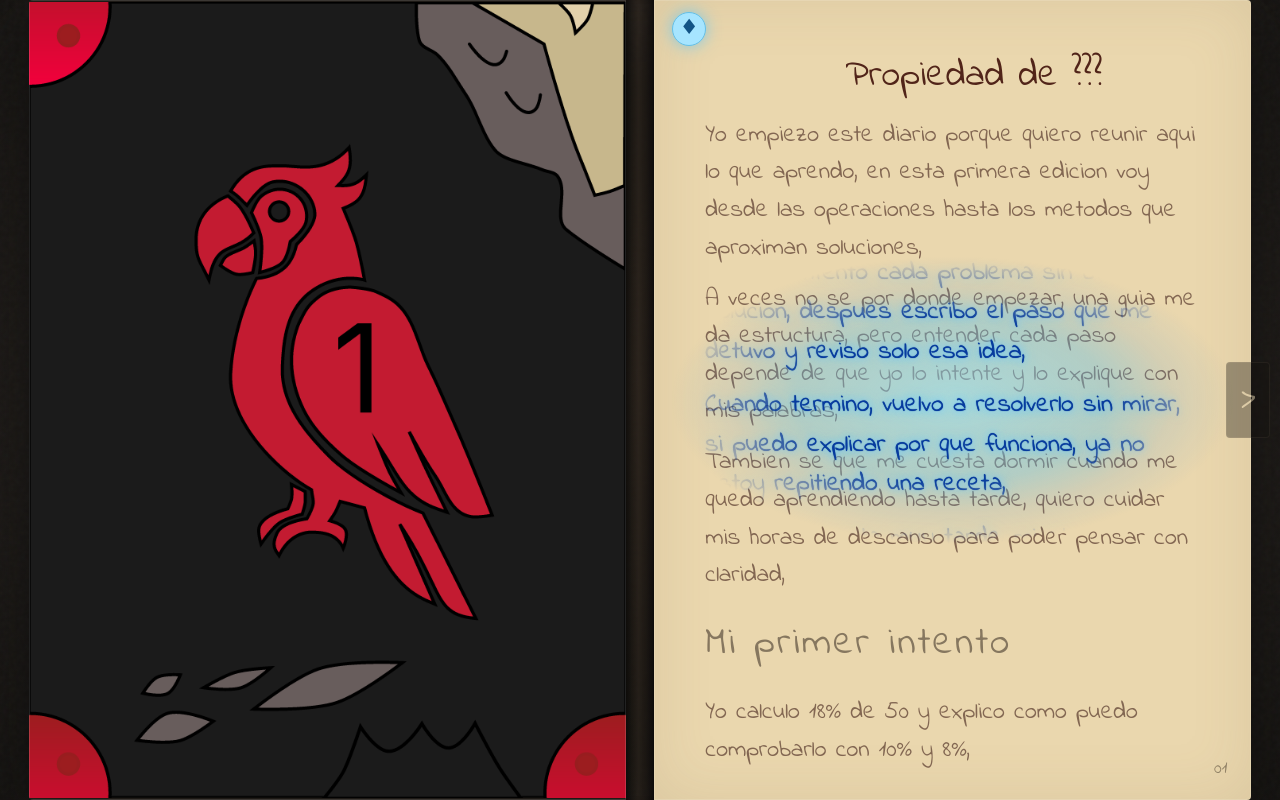
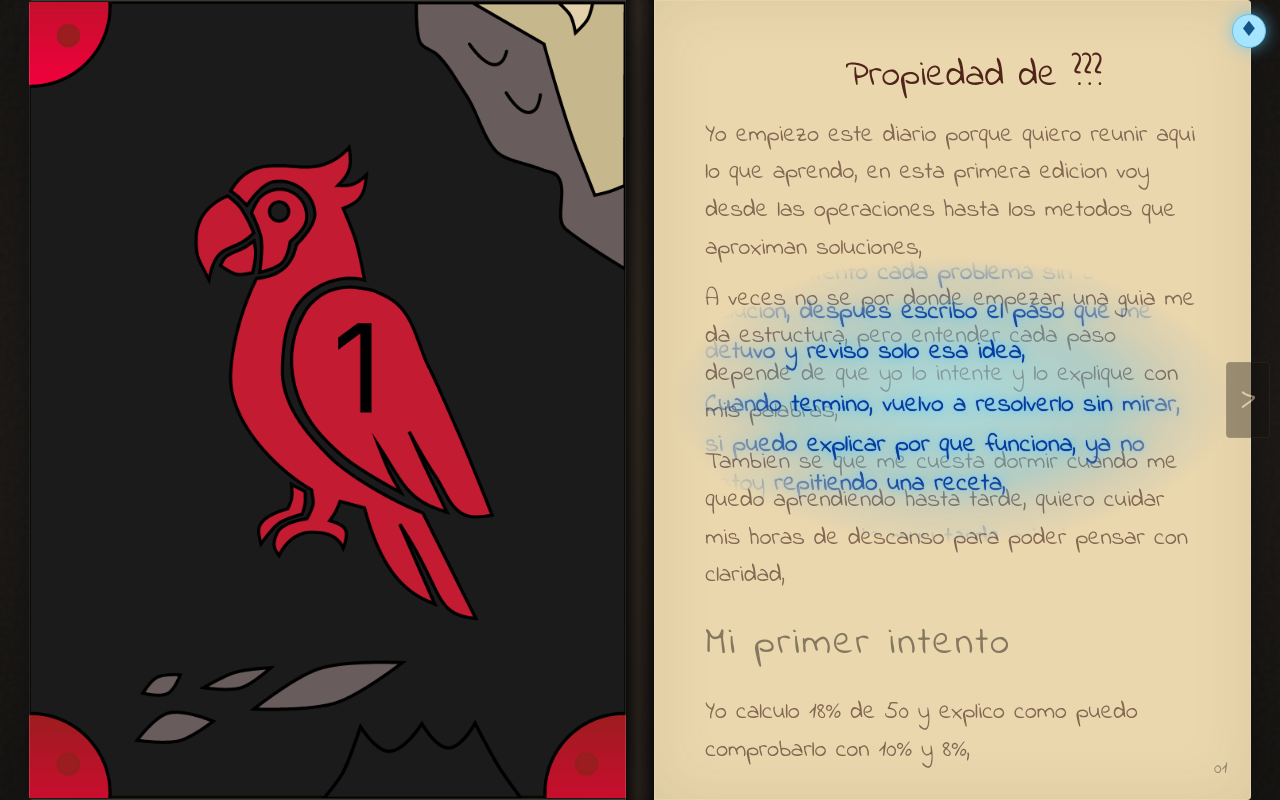
Before and after one commit to Saaarmyx/Journal-1, a website built with Vite: page index.html in a window 1280 px wide. Both pictures are taken after a click on the button "Activar luz azul para revelar tinta invisible". Built offline with nearby package versions, Linux system fonts and the light colour scheme; some packages are replaced by stand-ins of ours.

Commit message:
feat: move invisible light control to layout

```diff
--- a/src/journal/components/Book.js
+++ b/src/journal/components/Book.js
@@ -1,4 +1,4 @@
-import { createPage, fitPageText } from './Page.js'
+import { createPage, fitPageText, setInvisibleLight } from './Page.js'
 
 const STORAGE_KEY = 'journal-current-page'
 
@@ -47,8 +47,25 @@ export function createBook(initialPages) {
   next.setAttribute('aria-label', 'Doble página siguiente')
   next.innerHTML = '<span aria-hidden="true">›</span>'
 
+  const invisibleToggle = document.createElement('button')
+  invisibleToggle.className = 'invisible-toggle invisible-toggle--global'
+  invisibleToggle.type = 'button'
+  invisibleToggle.hidden = true
+  invisibleToggle.setAttribute('aria-pressed', 'false')
+  invisibleToggle.setAttribute('aria-label', 'Activar luz azul para revelar tinta invisible')
+  invisibleToggle.title = 'Luz azul'
+  invisibleToggle.innerHTML = '&#9830;'
+
   function followingPage(number) {
     return pages.find((page) => page.number > number && page.kind !== 'missing') || null
+  }
+
+  function syncInvisibleToggle() {
+    const visiblePages = [...spread.querySelectorAll('.page')]
+    const hasInvisibleInk = visiblePages.some((page) => page.querySelector('.invisible-ink'))
+    invisibleToggle.hidden = !hasInvisibleInk
+    invisibleToggle.setAttribute('aria-pressed', 'false')
+    invisibleToggle.setAttribute('aria-label', 'Activar luz azul para revelar tinta invisible')
   }
 
   function render() {
@@ -70,6 +87,7 @@ export function createBook(initialPages) {
       next.disabled = pageIndex >= pages.length - 1
       previous.setAttribute('aria-label', 'Página anterior')
       next.setAttribute('aria-label', 'Página siguiente')
+      syncInvisibleToggle()
       requestAnimationFrame(() => fitPageText(spread))
       return
     }
@@ -87,6 +105,7 @@ export function createBook(initialPages) {
     next.disabled = spreadIndex >= maxSpread
     previous.setAttribute('aria-label', 'Doble página anterior')
     next.setAttribute('aria-label', 'Doble página siguiente')
+    syncInvisibleToggle()
     requestAnimationFrame(() => fitPageText(spread))
   }
 
@@ -208,10 +227,16 @@ export function createBook(initialPages) {
 
   previous.addEventListener('click', () => turn(-1))
   next.addEventListener('click', () => turn(1))
+  invisibleToggle.addEventListener('click', () => {
+    const isActive = invisibleToggle.getAttribute('aria-pressed') !== 'true'
+    spread.querySelectorAll('.page').forEach((page) => setInvisibleLight(page, isActive))
+    invisibleToggle.setAttribute('aria-pressed', String(isActive))
+    invisibleToggle.setAttribute('aria-label', isActive ? 'Apagar luz azul' : 'Activar luz azul para revelar tinta invisible')
+  })
   mobileQuery.addEventListener('change', render)
   window.addEventListener('resize', () => requestAnimationFrame(() => fitPageText(spread)))
   book.append(spread, previous, next)
   render()
 
-  return { element: book, turn, updatePages }
+  return { element: book, invisibleToggle, turn, updatePages }
 }
--- a/src/journal/components/Page.js
+++ b/src/journal/components/Page.js
@@ -69,7 +69,6 @@ export function createPage(page, side, nextPage = null) {
 
   const invisibleMarkup = page.invisible
     ? `
-    <button class="invisible-toggle" type="button" aria-pressed="false" aria-label="Activar luz azul para revelar tinta invisible" title="Luz azul">&#9830;</button>
     <div class="invisible-ink" aria-hidden="true">
       <div class="invisible-content">
         <header class="page-heading">
@@ -121,19 +120,9 @@ export function createPage(page, side, nextPage = null) {
     paper.addEventListener('pointerdown', moveLight)
   }
 
-  // Invisible ink toggle (blue light)
-  const toggle = article.querySelector('.invisible-toggle')
+  // Invisible ink follows the pointer while the layout-level light is active.
   const ink = article.querySelector('.invisible-ink')
-  if (toggle && paper && ink) {
-    toggle.addEventListener('click', () => {
-      const isActive = paper.classList.toggle('page-paper--uv-active')
-      toggle.setAttribute('aria-pressed', String(isActive))
-      toggle.setAttribute(
-        'aria-label',
-        isActive ? 'Apagar luz azul' : 'Activar luz azul para revelar tinta invisible',
-      )
-      ink.setAttribute('aria-hidden', String(!isActive))
-    })
+  if (paper && ink) {
     const moveLight = (event) => {
       if (window.matchMedia('(max-width: 700px)').matches) return
       if (!paper.classList.contains('page-paper--uv-active')) return
@@ -146,6 +135,15 @@ export function createPage(page, side, nextPage = null) {
   }
 
   return article
+}
+
+export function setInvisibleLight(article, active) {
+  const paper = article.querySelector('.page-paper')
+  const ink = article.querySelector('.invisible-ink')
+  if (!paper || !ink) return
+
+  paper.classList.toggle('page-paper--uv-active', active)
+  ink.setAttribute('aria-hidden', String(!active))
 }
 
 export function fitPageText(root) {
--- a/src/journal/createJournal.js
+++ b/src/journal/createJournal.js
@@ -11,6 +11,7 @@ export function createJournal(root) {
 
   const book = createBook(pages)
   root.querySelector('.book-mount').append(book.element)
+  root.querySelector('.journal-shell').append(book.invisibleToggle)
 
   if (import.meta.hot) {
     import.meta.hot.accept('./loadPages.js', (updatedModule) => {
--- a/src/styles/global.css
+++ b/src/styles/global.css
@@ -303,6 +303,16 @@ button:focus-visible {
   font-size: 21px;
   cursor: pointer;
   box-shadow: 0 2px 6px #3c2d1d33;
+}
+.invisible-toggle[hidden] {
+  display: none;
+}
+.invisible-toggle--global {
+  position: fixed;
+  z-index: 20;
+  top: max(14px, env(safe-area-inset-top));
+  right: max(14px, env(safe-area-inset-right));
+  left: auto;
 }
 .invisible-toggle:hover {
   background: #fff2d6;
```
